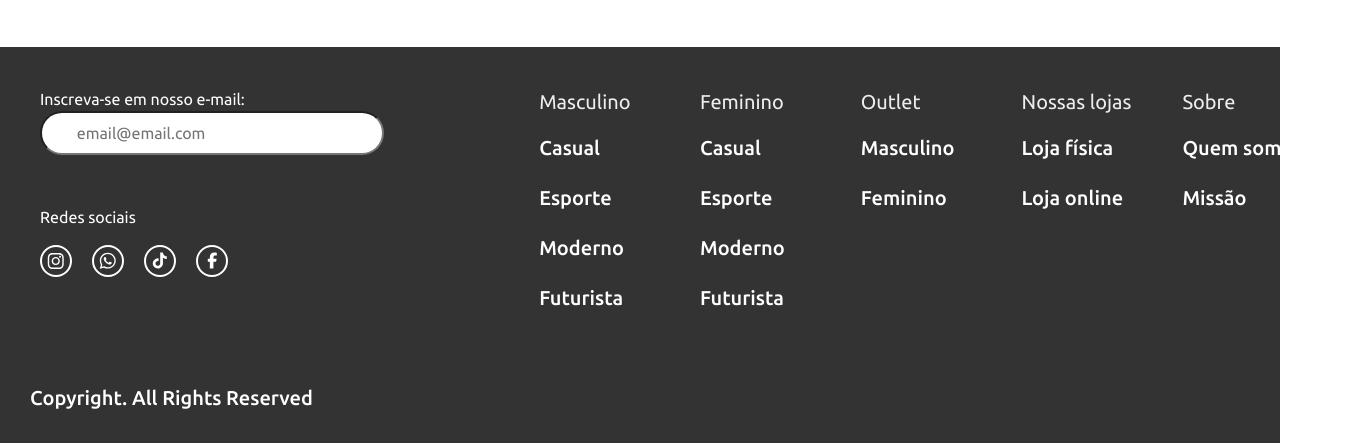
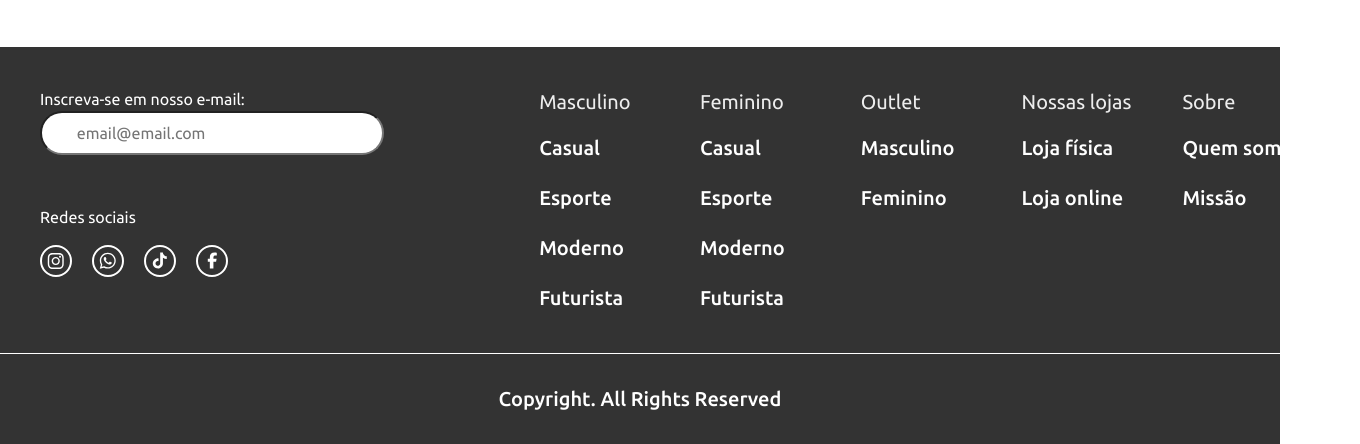
Before and after one commit to cezarviana/ecommerce-syntaxwear, a plain HTML site: page index.html in a window 1280 px wide. Shown: the part 2623-3067 px from the top of the page, 1360 px wide, since content can reach past the window. Drawn offline with Linux system fonts and the light colour scheme.

Commit message:
fix: corrige a posição do copyright

```diff
--- a/assets/css/components/footer.css
+++ b/assets/css/components/footer.css
@@ -1,10 +1,13 @@
 .footer {
+    display: flex;
+    flex-direction: column;
     background-color: var(--color-dark-gray);
     color: #FFFFFF;
     margin-top: 40px;
 }
 
 .footer-content {
+    display: flex;
     max-width: 1360px;
     margin: 0 auto;
     padding: 2.5rem;
@@ -78,10 +81,11 @@
 }
 
 .footer-copyright {
-    display: flex;
+    text-align: center;
     padding: 1.875rem;
     font-size: 1.25rem;
     font-weight: 500;
+    border-top: 1px solid #FFFFFF;
 }
 
 @media (max-width: 1000px) {
```
